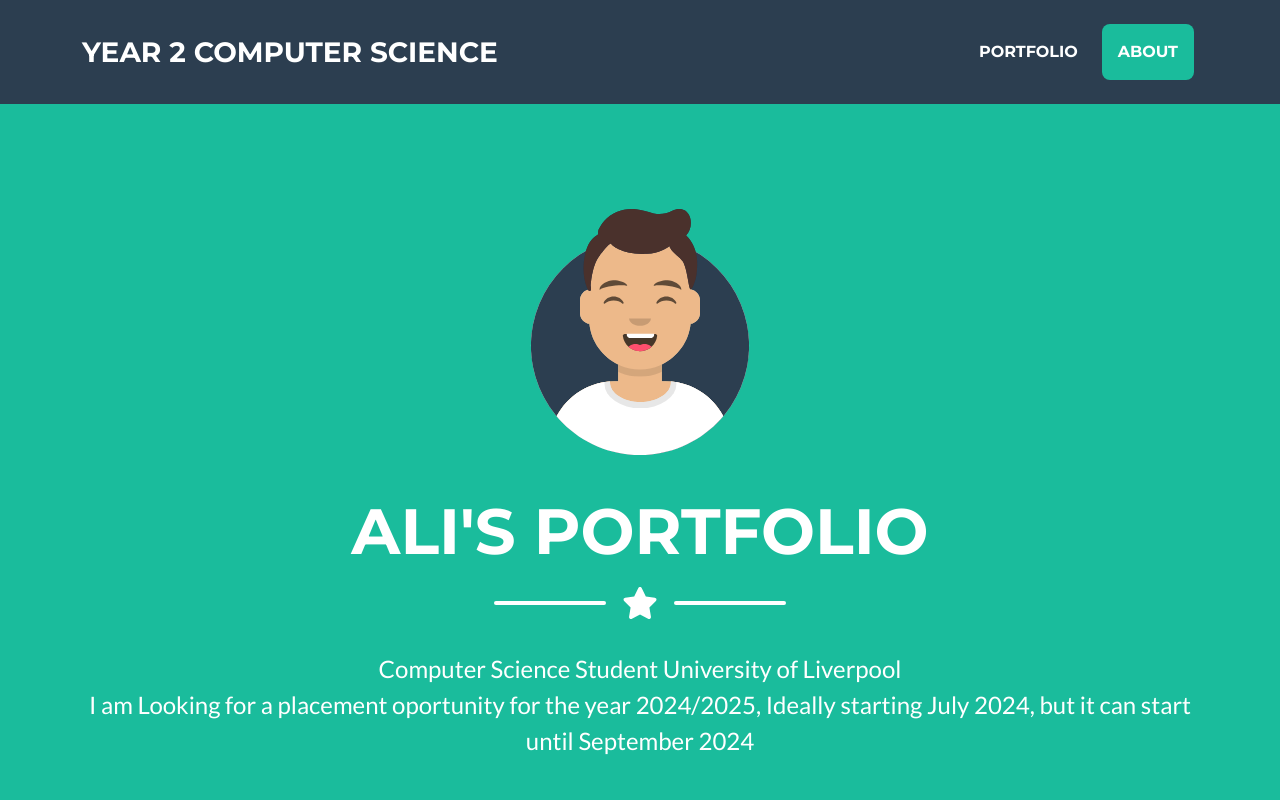
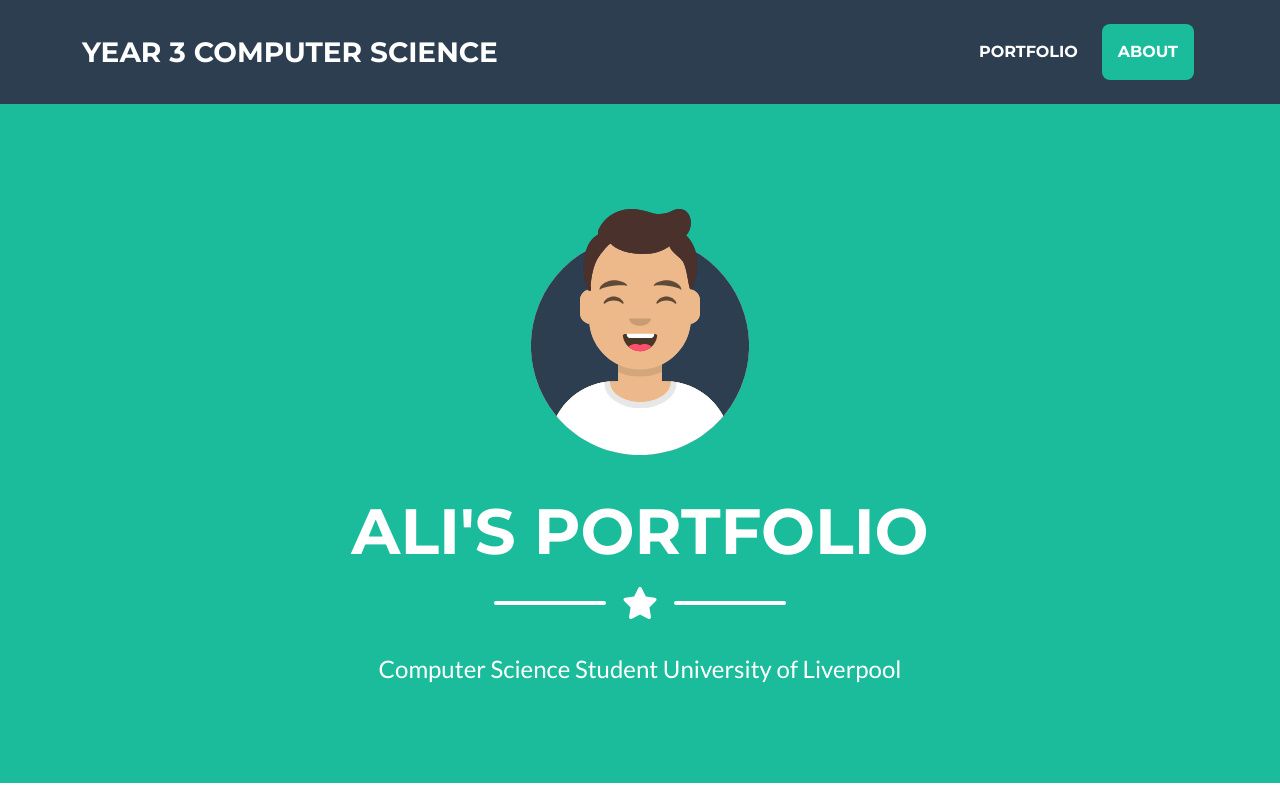
Before and after one commit to AliBenoua/AliBenoua.github.io, a plain HTML site: page PortfolioWebsite/index.html in a window 1280 px wide. Shown: the top 800 px of the page. Drawn offline with nearby package versions, Linux system fonts and the light colour scheme.

Commit message:
Update index.html

```diff
--- a/PortfolioWebsite/index.html
+++ b/PortfolioWebsite/index.html
@@ -20,7 +20,7 @@
         <!-- Navigation-->
         <nav class="navbar navbar-expand-lg bg-secondary text-uppercase fixed-top" id="mainNav">
             <div class="container">
-                <a class="navbar-brand" href="#page-top">Year 2 Computer Science</a>
+                <a class="navbar-brand" href="#page-top">Year 3 Computer Science</a>
                 <button class="navbar-toggler text-uppercase font-weight-bold bg-primary text-white rounded" type="button" data-bs-toggle="collapse" data-bs-target="#navbarResponsive" aria-controls="navbarResponsive" aria-expanded="false" aria-label="Toggle navigation">
                     Menu
                     <i class="fas fa-bars"></i>
@@ -47,7 +47,7 @@
                     <div class="divider-custom-line"></div>
                 </div>
                 <!-- Masthead Subheading-->
-                <p class="masthead-subheading font-weight-light mb-0">Computer Science Student University of Liverpool <br> I am Looking for a placement oportunity for the year 2024/2025, Ideally starting July 2024, but it can start until September 2024</p>
+                <p class="masthead-subheading font-weight-light mb-0">Computer Science Student University of Liverpool </p>
             </div>
         </header>
         <!-- Portfolio Section-->
@@ -134,7 +134,7 @@
                 <!-- About Section Content-->
                 <div class="row">
                     <div class="col-lg-4 ms-auto"><p class="lead">My name is Ali Bennani and this web page is where whoever may be reading this may find my portfolio and all the info concerning it.</p></div>
-                    <div class="col-lg-4 me-auto"><p class="lead">As a Second-Year student I will be focusing on simple applications of my knowledge and mainly displaying the skills I learned and my passion for the subject.</p></div>
+                    <div class="col-lg-4 me-auto"><p class="lead">As a third year student I will be focusing on simple applications of my knowledge and mainly displaying the skills I learned and my passion for the subject.</p></div>
                 </div>
             </div>
 
```
